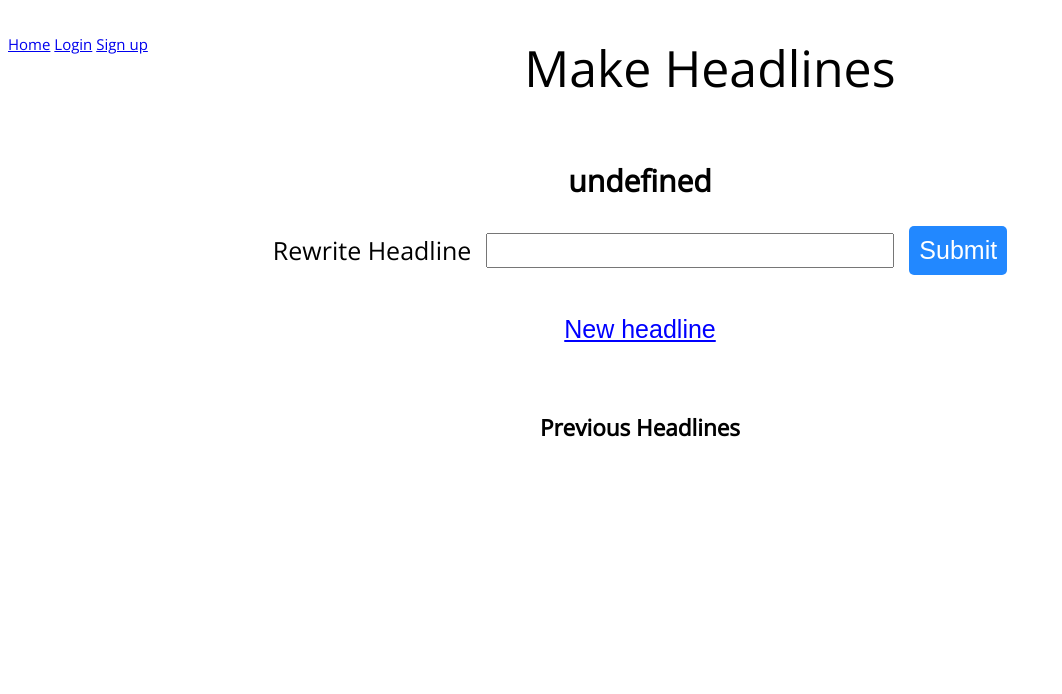
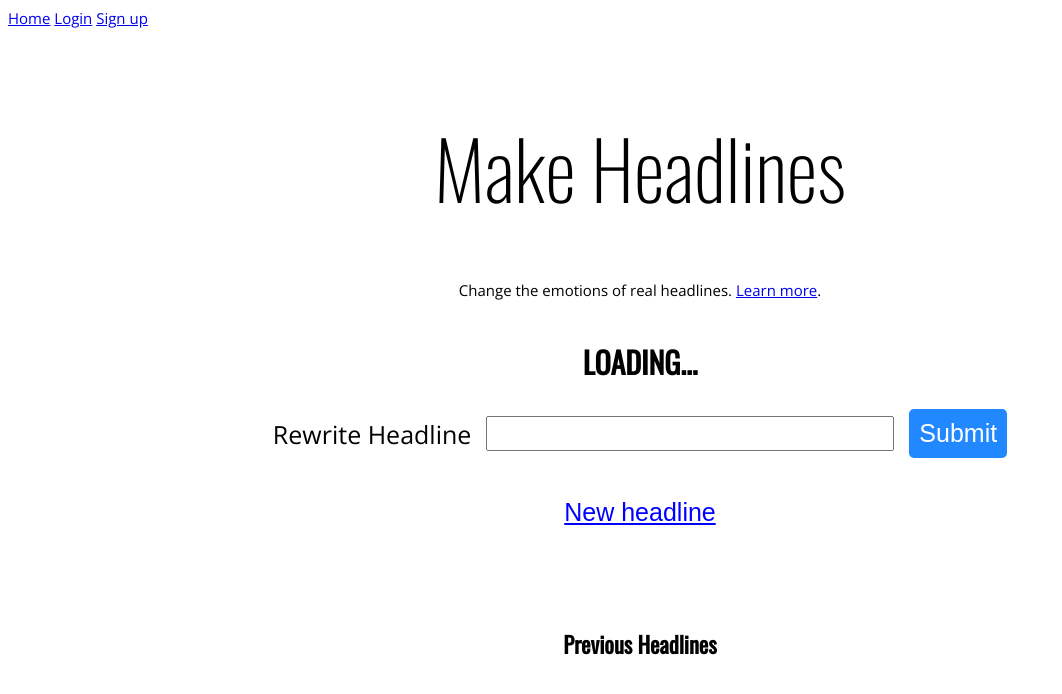
Before and after one commit to Lactantius/make-headlines, a Flask app: page / in a window 1280 px wide. Shown: the top 694 px of the page, without its empty margins (0-1062 px from the left). Run offline with Flask 2, Linux system fonts and the light colour scheme; data that the repository does not hold is empty.

Commit message:
More styling

```diff
--- a/server/models.py
+++ b/server/models.py
@@ -207,9 +207,10 @@ def serialize(obj: (Headline | Rewrite)) -> dict[str, (str | float)]:
                 "sentiment_score": obj.sentiment_score,
                 "date": obj.date,
                 "source_id": obj.source_id,
+                "url": obj.url,
             }
 
-        case Rewrite:
+        case Rewrite():
             return {
                 "id": obj.id,
                 "text": obj.text,
--- a/server/src/app.scss
+++ b/server/src/app.scss
@@ -7,16 +7,19 @@ $button-color: #2288ff;
 body {
   font-family: "Open Sans", sans-serif;
   font-size: 1.5rem;
+  display: grid;
 }
 
 h1,
 h2 {
+  font-family: "Oswald", sans-serif;
   text-align: center;
 }
 
 h1 {
-  font-weight: 300;
-  font-size: 5rem;
+  margin-top: 8rem;
+  font-weight: 200;
+  font-size: 8rem;
 }
 
 button {
@@ -25,16 +28,27 @@ button {
   background-color: $button-color;
   border-radius: 0.5rem;
   padding: 1rem;
+  font-size: 2rem;
 }
 
 .rewrite-container {
   display: grid;
   justify-items: center;
+  margin-bottom: 5rem;
+
+  a {
+    font-family: "Oswald", sans-serif;
+    font-weight: 300;
+    text-transform: uppercase;
+    text-decoration: none;
+    color: black;
+  }
 
   form {
     display: flex;
     column-gap: 1.5rem;
     align-items: center;
+    width: auto;
 
     input {
       min-width: 40rem;
@@ -71,3 +85,16 @@ button {
 nav {
   float: left;
 }
+
+.user-form {
+  display: grid;
+  width: 30rem;
+  justify-self: center;
+  input {
+    margin-bottom: 1.5rem;
+  }
+}
+
+p {
+  text-align: center;
+}
--- a/server/src/app.ts
+++ b/server/src/app.ts
@@ -118,6 +118,10 @@ function replaceHeadline() {
   getHeadline().then((headline) => {
     headlineElement.innerText = headline.text;
     headlineElement.dataset.id = headline.id;
+    (headlineElement.parentElement as HTMLAnchorElement).setAttribute(
+      "href",
+      headline.url
+    );
   });
 }
 
--- a/server/static/app.css
+++ b/server/static/app.css
@@ -3,30 +3,42 @@
 
 body {
   font-family: "Open Sans", sans-serif;
-  font-size: 1.5rem; }
+  font-size: 1.5rem;
+  display: grid; }
 
 h1,
 h2 {
+  font-family: "Oswald", sans-serif;
   text-align: center; }
 
 h1 {
-  font-weight: 300;
-  font-size: 5rem; }
+  margin-top: 8rem;
+  font-weight: 200;
+  font-size: 8rem; }
 
 button {
   border: none;
   color: white;
   background-color: #2288ff;
   border-radius: 0.5rem;
-  padding: 1rem; }
+  padding: 1rem;
+  font-size: 2rem; }
 
 .rewrite-container {
   display: grid;
-  justify-items: center; }
+  justify-items: center;
+  margin-bottom: 5rem; }
+  .rewrite-container a {
+    font-family: "Oswald", sans-serif;
+    font-weight: 300;
+    text-transform: uppercase;
+    text-decoration: none;
+    color: black; }
   .rewrite-container form {
     display: flex;
     column-gap: 1.5rem;
-    align-items: center; }
+    align-items: center;
+    width: auto; }
     .rewrite-container form input {
       min-width: 40rem; }
     .rewrite-container form * {
@@ -49,3 +61,13 @@ button {
 
 nav {
   float: left; }
+
+.user-form {
+  display: grid;
+  width: 30rem;
+  justify-self: center; }
+  .user-form input {
+    margin-bottom: 1.5rem; }
+
+p {
+  text-align: center; }
--- a/server/static/app.js
+++ b/server/static/app.js
@@ -56,6 +56,7 @@ function replaceHeadline() {
     getHeadline().then((headline) => {
         headlineElement.innerText = headline.text;
         headlineElement.dataset.id = headline.id;
+        headlineElement.parentElement.setAttribute("href", headline.url);
     });
 }
 function getHeadline() {
--- a/server/templates/base.html
+++ b/server/templates/base.html
@@ -12,6 +12,7 @@
         <link rel="preconnect" href="https://fonts.googleapis.com">
         <link rel="preconnect" href="https://fonts.gstatic.com" crossorigin>
         <link href="https://fonts.googleapis.com/css2?family=Open+Sans:wght@300;400&display=swap" rel="stylesheet">
+        <link href="https://fonts.googleapis.com/css2?family=Oswald:wght@200;300;400&display=swap" rel="stylesheet">
         <!-- Place favicon.ico in the root directory -->
 
     </head>
--- a/server/templates/index.html
+++ b/server/templates/index.html
@@ -8,11 +8,13 @@
 
 <main>
     <h1>Make Headlines</h1>
-</main>
+    <p>Change the emotions of real headlines. <a href="/about">Learn more</a>.</p>
 
     <div id=main-rewrite-container class="rewrite-container">
 
+        <a>
             <h2 id="original-headline">Loading...</h2>
+        </a>
 
         <form id="rewrite-form" action="/api/rewrite" method="POST">
             {{ form.hidden_tag() }}
@@ -35,4 +37,5 @@
     </div>
 
     <script src="/static/app.js"></script>
+</main>
 {% endblock %}
--- a/server/templates/login.html
+++ b/server/templates/login.html
@@ -4,7 +4,7 @@
 
 {% block content %}
 <h1>Log in</h1>
-<form id="login-form" action="/login" method="POST">
+<form id="login-form" action="/login" method="POST" class="user-form">
     {{ form.hidden_tag() }}
 
     {% for field in form if field.widget.input_type != "hidden" %}
@@ -15,5 +15,5 @@
     {% endfor %}
     <button>Log in</button>
 </form>
-<a href="/signup">Sign up now</a>
+<p>No account? <a href="/signup">Sign up now.</a></p>
 {% endblock %}
--- a/server/templates/signup.html
+++ b/server/templates/signup.html
@@ -4,7 +4,7 @@
 
 {% block content %}
 <h1>Sign up</h1>
-<form id="signup-form" action="/signup" method="POST">
+<form id="signup-form" action="/signup" method="POST" class="user-form">
     {{ form.hidden_tag() }}
 
     {% for field in form if field.widget.input_type != "hidden" %}
@@ -15,4 +15,5 @@
     {% endfor %}
     <button>Sign up</button>
 </form>
+<p>Already have an account? <a href="/login">Log in.</a></p>
 {% endblock %}
```
Lines whose indentation alone changed are shown as unchanged.
